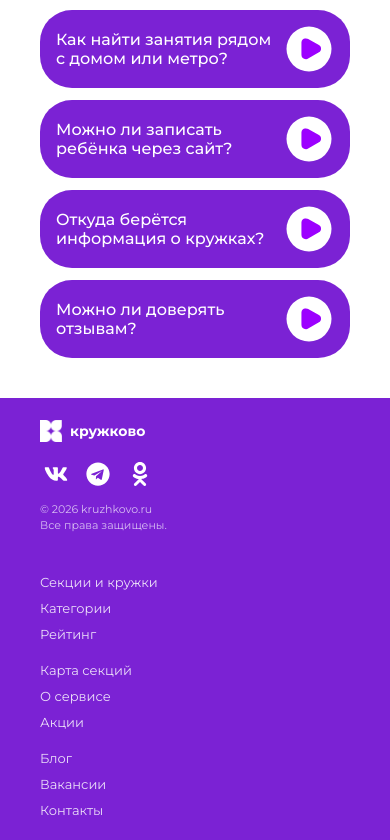
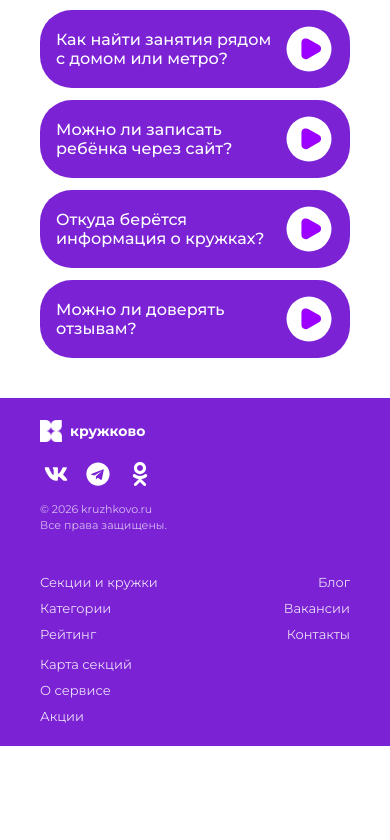
Before and after one commit to medvedevreact/kruzhkovo, a Next.js app in the folder client/: page / in a window 390 px wide. Shown: the part 1340-2180 px from the top of the page. After the commit the page ends 2086 px from the top, so only its background shows below. Built offline with nearby package versions, Linux system fonts and the light colour scheme.

Commit message:
fix: footer

```diff
--- a/client/src/shared/components/Footer/index.module.css
+++ b/client/src/shared/components/Footer/index.module.css
@@ -76,6 +76,10 @@
   padding-top: 32px;
 
   width: 100%;
+}
+
+.footerNavGroup {
+  display: contents;
 }
 
 .footerNavCol {
@@ -163,26 +167,36 @@
   }
 
   .footerNav {
-    grid-template-columns: repeat(3, minmax(0, 1fr));
-    gap: 16px 12px;
+    display: flex;
+    justify-content: space-between;
+    align-items: flex-start;
+    gap: 20px 16px;
     padding-top: 24px;
   }
 
-  .footerNavCol:nth-child(1),
-  .footerNavCol:nth-child(2),
-  .footerNavCol:nth-child(3) {
+  .footerNavGroup {
+    display: flex;
+    flex-direction: column;
+    gap: 16px;
+    flex: 1;
+    min-width: 0;
+  }
+
+  .footerNavGroup:first-child {
+    align-items: flex-start;
+  }
+
+  .footerNavGroup:last-child {
+    align-items: flex-end;
+  }
+
+  .footerNavGroup:first-child .footerNavCol {
     text-align: left;
   }
-}
 
-@media (max-width: 640px) {
-  .footerNav {
-    grid-template-columns: repeat(2, minmax(0, 1fr));
-  }
-
-  .footerNavCol:nth-child(3) {
-    grid-column: 1 / -1;
-    padding-top: 4px;
+  .footerNavGroup:last-child .footerNavCol {
+    text-align: right;
+    align-items: flex-end;
   }
 }
 
@@ -224,24 +238,15 @@
   }
 
   .footerNav {
-    grid-template-columns: 1fr;
-
-    gap: 20px;
-
+    gap: 12px;
     padding-top: 20px;
   }
 
-  .footerNavCol:nth-child(3) {
-    grid-column: unset;
-
-    padding-top: 0;
+  .footerNavGroup {
+    gap: 14px;
   }
 
   .footerNavCol a {
     font-size: 13px;
   }
-
-  .footerNavCol:nth-child(n) {
-    text-align: left;
-  }
 }
--- a/client/src/shared/components/Footer/index.tsx
+++ b/client/src/shared/components/Footer/index.tsx
@@ -54,6 +54,7 @@ export const Footer = () => {
             </div>
           </div>
           <div className={styles.footerNav}>
+            <div className={styles.footerNavGroup}>
               <div className={styles.footerNavCol}>
                 <Link href="#">Секции и кружки</Link>
                 <Link href="#">Категории</Link>
@@ -64,6 +65,8 @@ export const Footer = () => {
                 <Link href="#">О сервисе</Link>
                 <Link href="#">Акции</Link>
               </div>
+            </div>
+            <div className={styles.footerNavGroup}>
               <div className={styles.footerNavCol}>
                 <Link href="#">Блог</Link>
                 <Link href="#">Вакансии</Link>
@@ -71,6 +74,7 @@ export const Footer = () => {
               </div>
             </div>
           </div>
+        </div>
       </Container>
     </footer>
   );
```
Lines whose indentation alone changed are shown as unchanged.
